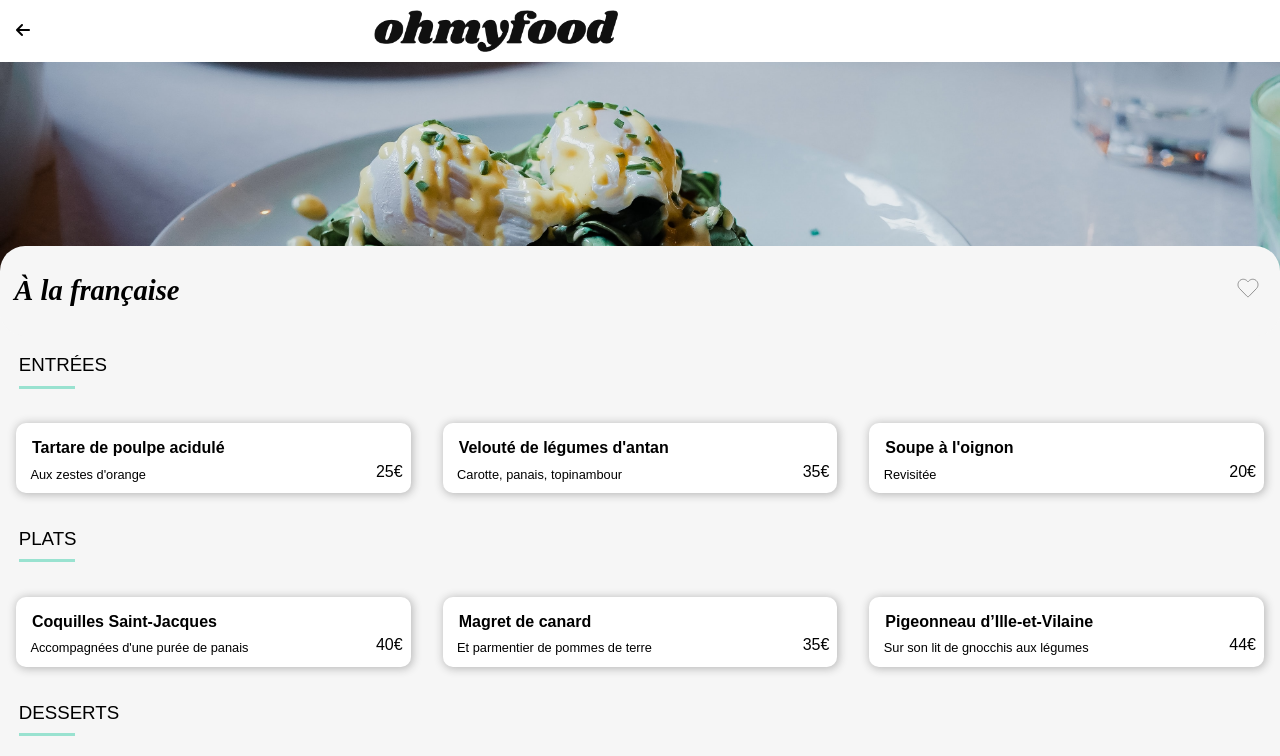
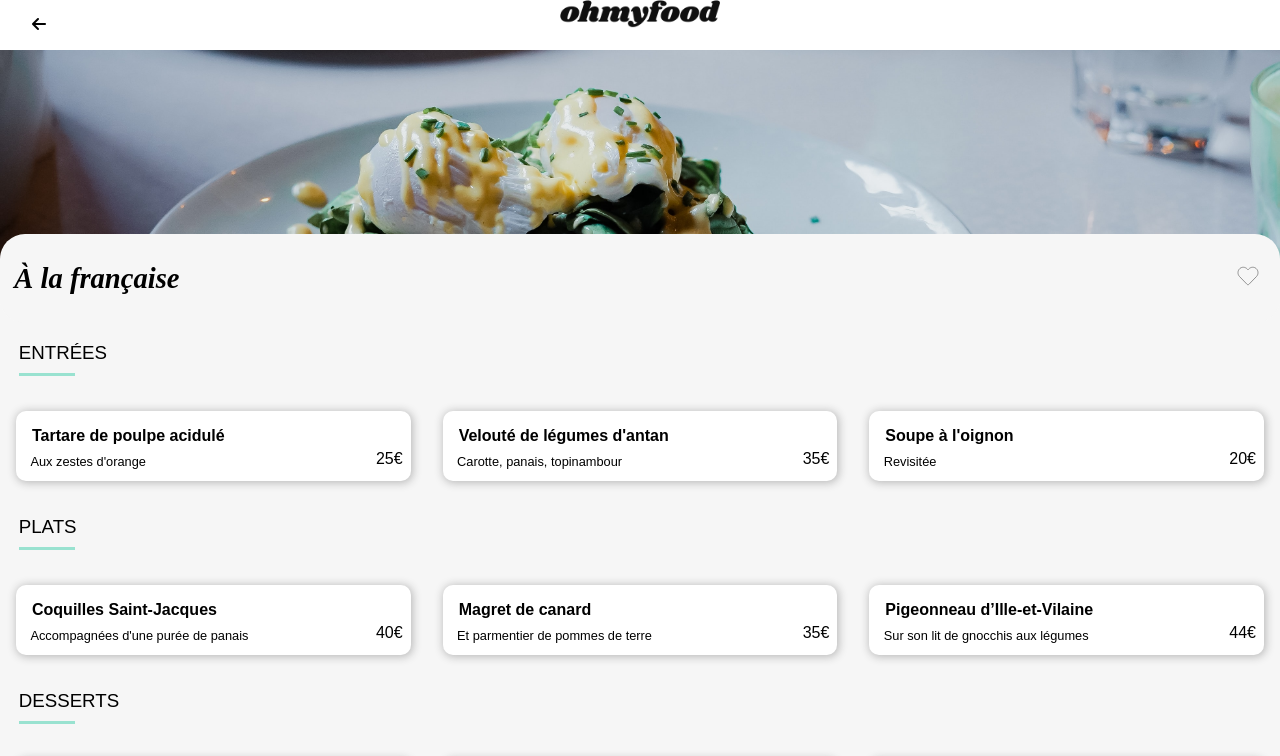
Before and after one commit to Caroline-100/DumoulinCaroline_3_30042021, a website: page A_la_francaise.html in a window 1280 px wide. Shown: the top 756 px of the page. Drawn offline with Linux system fonts and the light colour scheme.

Commit message:
fix problem firefox & chrome  title center et nav

```diff
--- a/A_la_francaise.html
+++ b/A_la_francaise.html
@@ -12,7 +12,7 @@
   </head>
   <body>
     <div class="body">
-      <nav>
+      <nav class="plus">
         <a class="nav__elemt--center" href="index.html">
           <i class="fas fa-arrow-left"></i>
         </a>
--- a/sass/base/_media.scss
+++ b/sass/base/_media.scss
@@ -1,8 +1,13 @@
-@media screen and (min-width: 375px) {
-  .center_media {
-    margin-left: 2em;
-    width: 12.25rem;
-  }
+// https://css-tricks.com/quick-css-trick-how-to-center-an-object-exactly-in-the-center/
+.center_media {
+  position: absolute;
+  margin-top: 50px;
+  left: 50%;
+  -webkit-margin-before: 25px;
+  /* bring your own prefixes */
+  transform: translate(-50%, -50%);
+
+  width: 10rem;
 }
 @media screen and (min-width: 600px) {
   .menu {
@@ -77,19 +82,8 @@
     bottom: 50%;
     left: 50%;
   }
-  nav {
-    .center_media {
-      margin-left: 12em;
-    }
-  }
 }
 @media screen and (min-width: 768px) {
-  nav {
-    .center_media {
-      margin-left: 12em;
-      width: 15.25rem;
-    }
-  }
   .prev__menu__restaurants__heading--flex {
     margin-left: 1em;
     display: flex;
@@ -103,29 +97,12 @@
     width: 20rem;
   }
 }
-@media screen and (min-width: 1023px) {
+@media screen and (min-width: 2559px) {
   nav {
-    .center_media {
-      margin-left: 19rem;
-      display: flex;
+    img.center_media {
+      width: 16rem;
+      margin-top: 30px;
+      -webkit-margin-before: 33px;
     }
   }
 }
-@media screen and (min-width: 1439px) {
-  nav {
-    .center_media {
-      margin-left: 25em;
-    }
-    .nav__picture {
-      width: 24rem;
-    }
-  }
-}
-@media screen and (min-width: 2559px) {
-  nav {
-    img.center_media {
-      margin-left: 56rem;
-      width: 34rem;
-    }
-  }
-}
--- a/sass/layout/_nav.scss
+++ b/sass/layout/_nav.scss
@@ -1,6 +1,7 @@
 nav {
   display: flex;
   align-items: center;
+  padding: 1em;
 
   box-shadow: 2px 2px 2px $lightgrey;
   img {
```
Also changed, not shown: La_note_enchantee.html (+1 -1 lines), La_palette_du_gout.html (+1 -1 lines), Le_delice_des_sens.html (+1 -1 lines), public/css/style.css, 1 other file.
